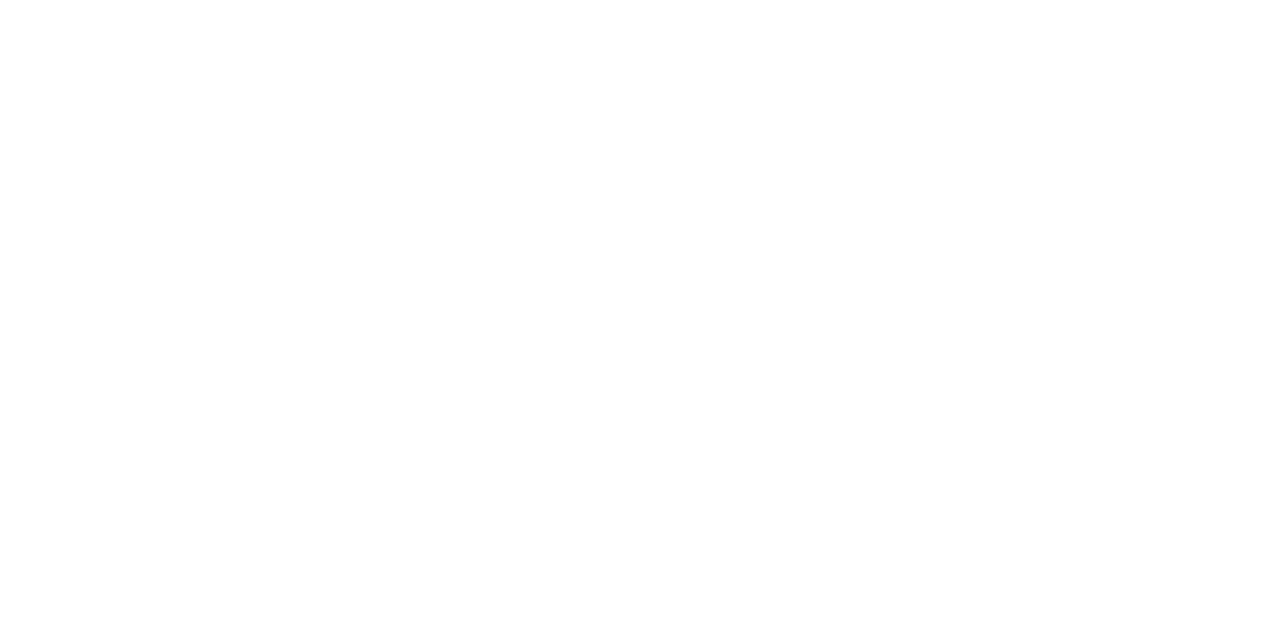
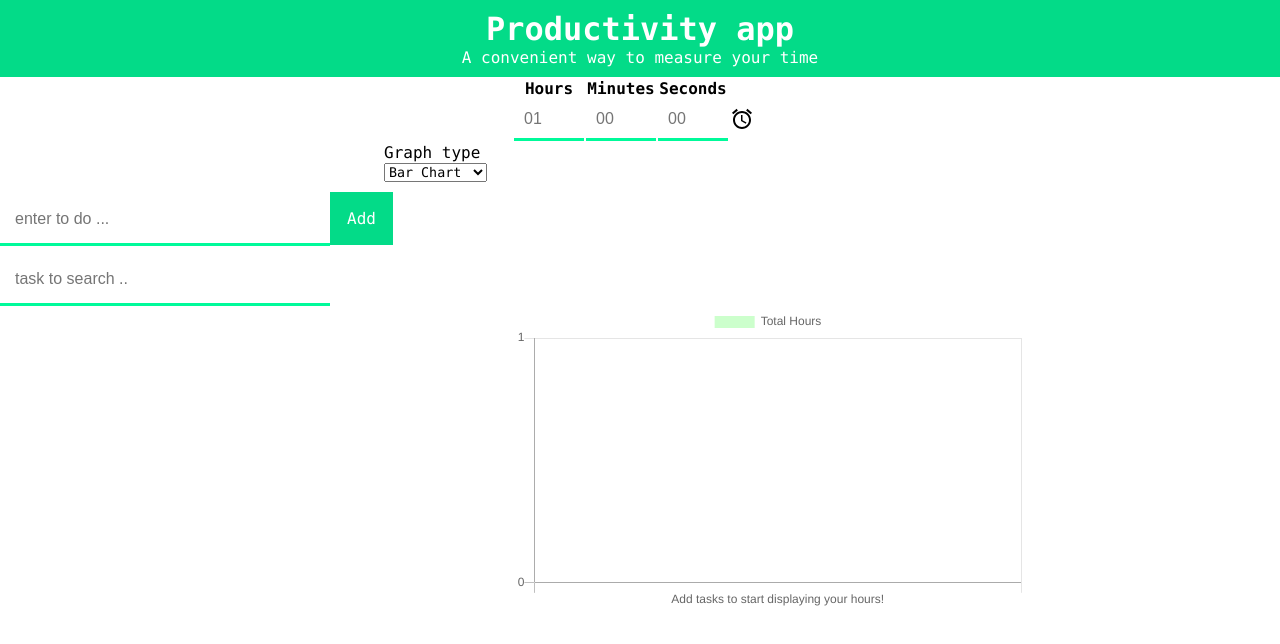
Before and after one commit to lukajose/ToDoList, a React (Create React App) app in the folder frontend-react/: page / in a window 1280 px wide. Shown: the top 644 px of the page. Built offline with nearby package versions, Linux system fonts and the light colour scheme.

Commit message:
adding new protected routes and dashboard

```diff
--- a/frontend-react/src/App.js
+++ b/frontend-react/src/App.js
@@ -5,6 +5,7 @@
 import axios from 'axios';
 import {AuthProvider} from './AuthContext';
 import ProtectedRoute from './components/protectedRoute';
+import DashBoard from './pages/DashBoard';
 
 
 function App () {
@@ -36,6 +37,7 @@
                         return <RegisterPage {...props} setAuth={setAuth}/>;
                     }}
                     />
+                    <ProtectedRoute exact path="/" component={DashBoard}/>
                 </Switch>
             </Router>
         </AuthProvider>
--- a/frontend-react/src/index.js
+++ b/frontend-react/src/index.js
@@ -1,8 +1,6 @@
 import React from 'react';
 import ReactDOM from 'react-dom';
-import Header from "./Header";
 //import * as serviceWorker from './serviceWorker';
-import TodoList from './TodoList.js';
 import App from './App';
 
 var destination = document.querySelector('#root')
--- /dev/null
+++ b/frontend-react/src/pages/DashBoard.js
@@ -0,0 +1,16 @@
+import Header from '../Header';
+import TodoList from '../TodoList';
+import React from 'react';
+
+class DashBoardPage extends React.Component {
+    render () {
+        return (
+            <div>
+                <Header/>
+                <TodoList/>
+            </div>
+        );
+    }
+}
+
+export default DashBoardPage;
--- a/frontend-react/src/pages/Register.js
+++ b/frontend-react/src/pages/Register.js
@@ -59,6 +59,7 @@
         if(!values.email || !values.password) return;
 
         // send data to backend
+        console.log(values);
         axios.post('auth/register', {... values})
             .then((response) => {
                 console.log(response);
```
